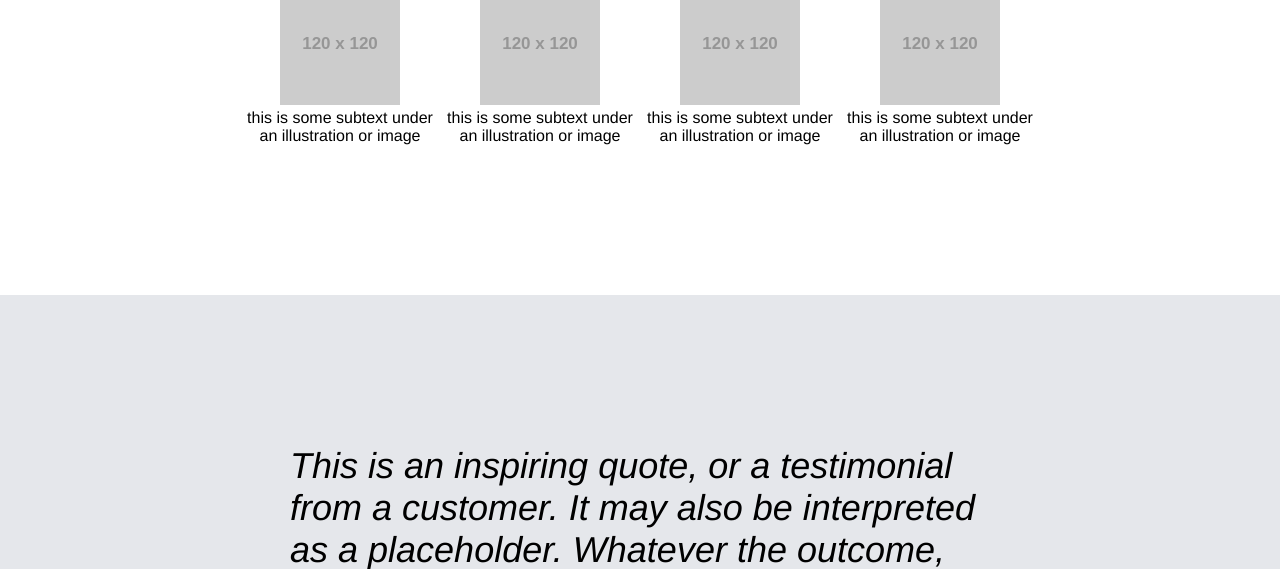
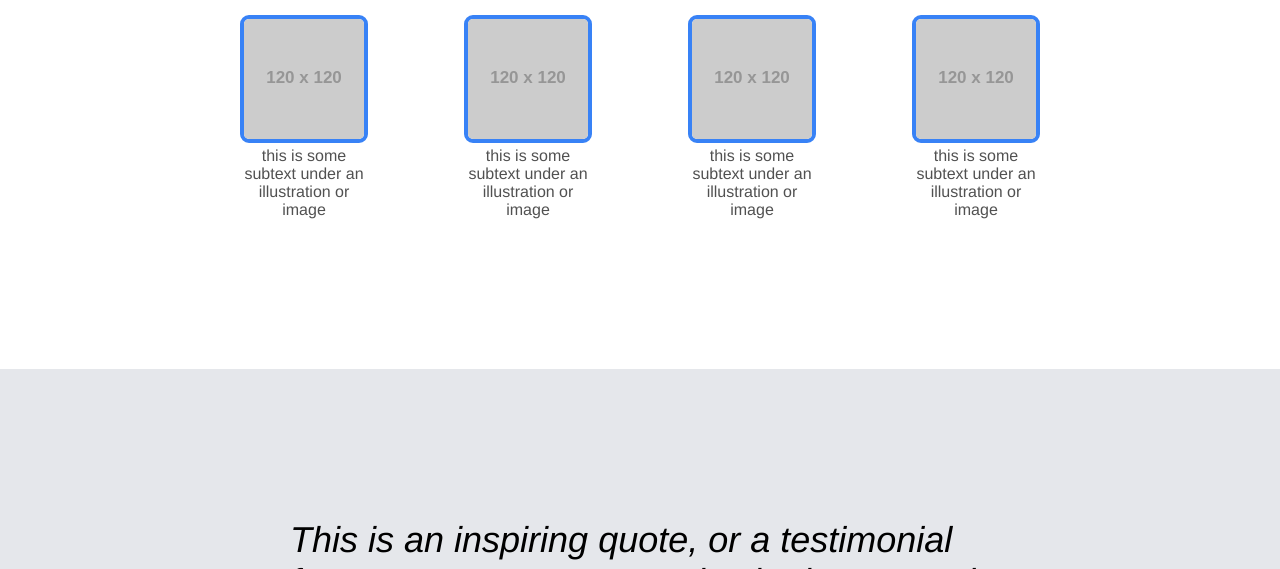
Before and after one commit to Eduardo06sp/flex-landing-page, a plain HTML site: page index.html in a window 1280 px wide. Shown: the part 650-1219 px from the top of the page. Drawn offline with Linux system fonts and the light colour scheme; placeholder pictures from the web are drawn by us.

Commit message:
feat: style showcase section

```diff
--- a/stylesheets/application.css
+++ b/stylesheets/application.css
@@ -99,18 +99,32 @@ nav a {
 
 #showcase {
   display: flex;
-  flex-direction: column;
+  flex-wrap: wrap;
+  justify-content: center;
   padding: 30px 0 150px 0;
   text-align: center;
+  max-width: 800px;
 }
 
 #showcase h2 {
   font-size: 36px;
+  margin-bottom: 30px;
 }
 
 #showcase-images-container {
   display: flex;
-  max-width: 800px;
+  flex-grow: 1;
+  justify-content: space-between;
+}
+
+.showcase-item {
+  color: #515151;
+  width: min-content;
+}
+
+#showcase img {
+  border: 4px solid #3882F6;
+  border-radius: 9px;
 }
 
 #quote {
```
